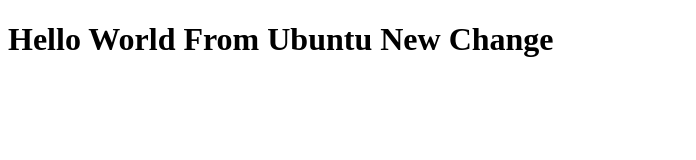
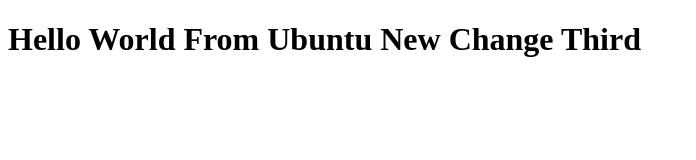
Before and after one commit to Pantoja14022020/test-ubuntu-new-computer, a plain HTML site: page index.html in a window 1280 px wide. Shown: the whole page, without its empty margins (0-696 px from the left). Drawn offline with Linux system fonts and the light colour scheme.

Commit message:
third commit

```diff
--- a/index.html
+++ b/index.html
@@ -6,6 +6,6 @@
     <title>Document</title>
 </head>
 <body>
-    <h1>Hello World From Ubuntu New Change</h1>
+    <h1>Hello World From Ubuntu New Change Third</h1>
 </body>
 </html>
```
